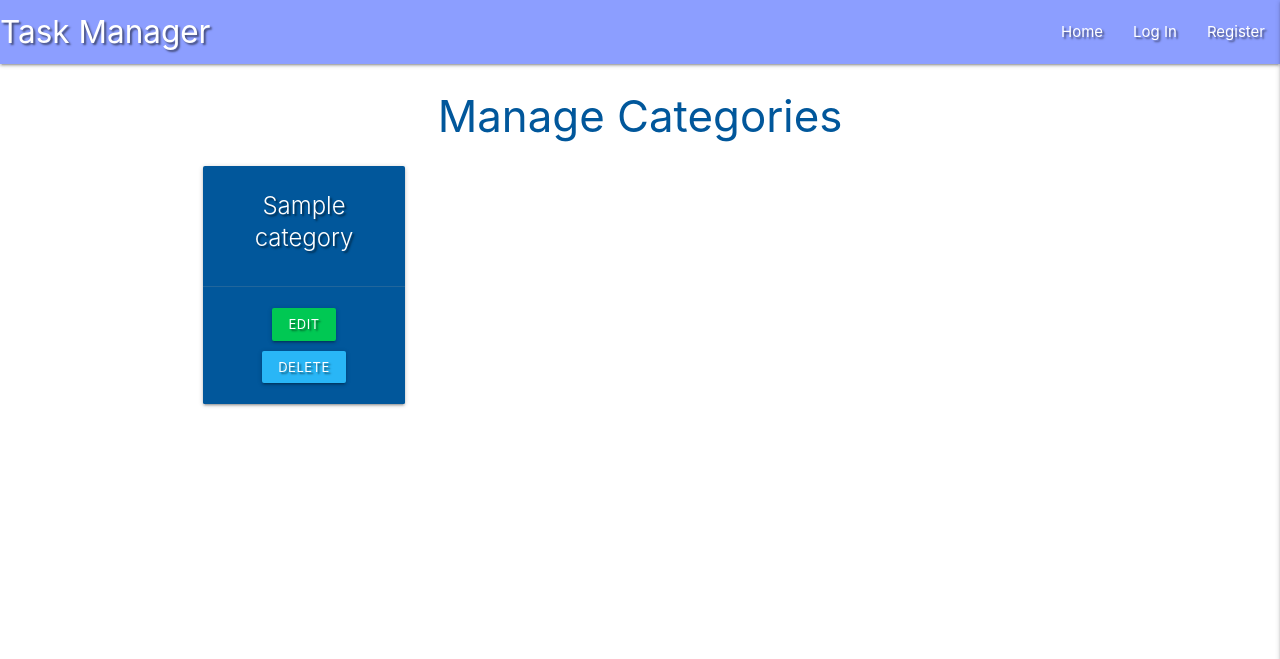
After one commit to ANDREWAHN-UK/Mini-Project-Task-Manager, a Flask app: page /get_categories in a window 1280 px wide. The commit adds this page. Shown: the top 659 px of the page. Run offline with Flask 2, Linux system fonts and the light colour scheme; a database or web service that is not in the repository returns one stand-in record (values such as "Sample title"); some libraries are stand-ins or nearby versions.

Commit message:
templates - created categories.html; updated links on base.html

```diff
--- a/templates/base.html
+++ b/templates/base.html
@@ -30,7 +30,9 @@
                     {% if session.user %}
                         <li><a href="{{ url_for('profile', username=session['user'])}}">Profile</a></li>
                         <li><a href="{{ url_for('add_task')}}">New Task</a></li>
-                        <li><a href="#">Manage Categories</a></li>
+                        {% if session.user|lower == "admin"|lower %}
+                            <li><a href="{{ url_for('get_categories')}}">Manage Categories</a></li>
+                        {% endif %}
                         <li><a href="{{ url_for('logout')}}">Log Out</a></li>
                     {% else %}
                         <li><a href="{{ url_for('login')}}">Log In</a></li>
@@ -47,7 +49,9 @@
                     {% if session.user %}
                         <li><a href="{{ url_for('profile', username=session['user'])}}">Profile</a></li>
                         <li><a href="{{ url_for('add_task')}}">New Task</a></li>
-                        <li><a href="#">Manage Categories</a></li>
+                        {% if session.user|lower == "admin"|lower %}
+                             <li><a href="{{ url_for('get_categories')}}">Manage Categories</a></li>
+                        {% endif %}
                         <li><a href="{{ url_for('logout')}}">Log Out</a></li>
                     {% else %}
                         <li><a href="{{ url_for('login')}}">Log In</a></li>
--- /dev/null
+++ b/templates/categories.html
@@ -0,0 +1,25 @@
+{% extends "base.html" %}
+{% block content %}
+
+<h3 class="light-blue-text text-darken-4 center-align">Manage Categories</h3>
+
+<div class="row">
+    {% for category in categories %}
+    <div class="col s12 m3">
+        <div class="card light-blue darken-4 text-shadow center-align">
+            <div class="card-content white-text">
+                <span class="card-title">{{  category.category_name  }}</span>
+
+            </div>
+            <div class="card-action">
+                <a href="#"class="btn-small green accent-4">Edit </a>
+                <a href="#"  class="btn-small light-blue lighten-1">Delete </a>
+            </div>
+        </div>
+    </div>
+    {% endfor %}
+</div>
+
+
+
+{% endblock %}
```
